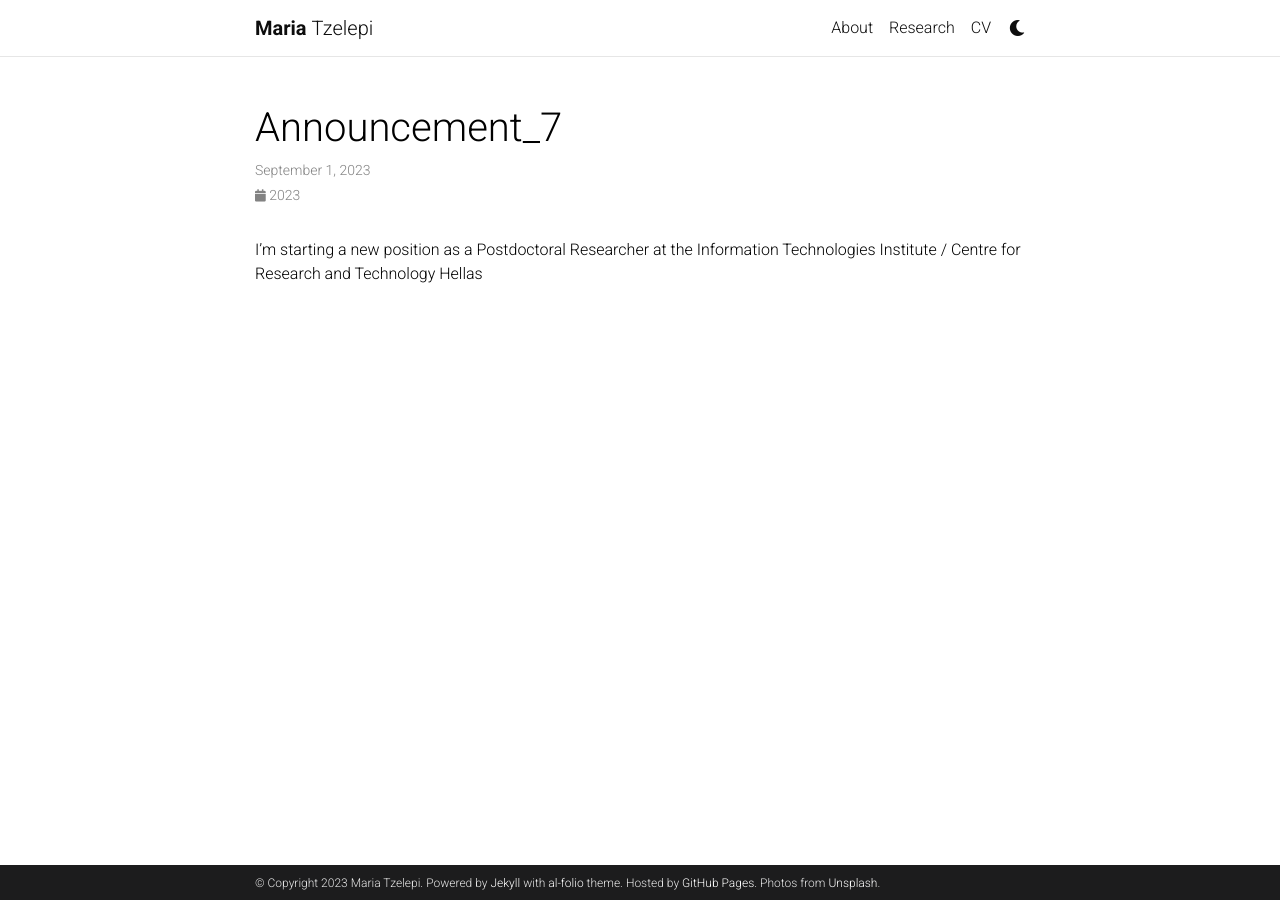
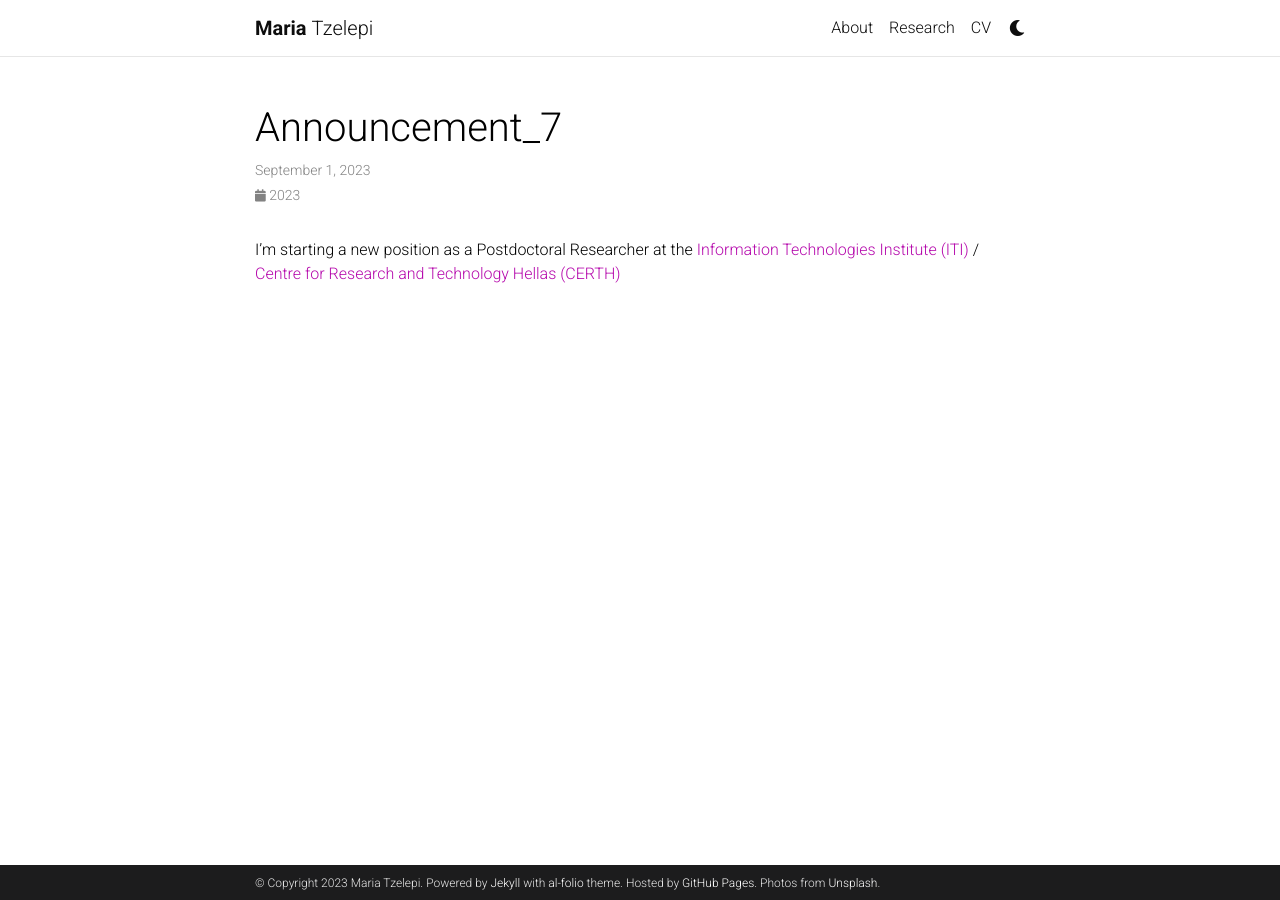
Before and after one commit to mtzelepi/mtzelepi.github.io, a Jekyll site: the page built from _news/announcement_7.md, in a window 1280 px wide. Built offline with Jekyll 4.4.1, drawn with Linux system fonts in a browser that asks for light colours; comment, search, counter and statistics services are not loaded; a style sheet for code colours, icons or effects is not loaded.

Commit message:
Update announcement_7.md

```diff
--- a/_news/announcement_7.md
+++ b/_news/announcement_7.md
@@ -4,4 +4,4 @@ date: 2023-09-01
 inline: true
 ---
 
-I'm starting a new position as a Postdoctoral Researcher at the Information Technologies Institute / Centre for Research and Technology Hellas
+I'm starting a new position as a Postdoctoral Researcher at the <a href="https://www.iti.gr/iti/en/home/"> Information Technologies Institute (ITI)</a> / <a href="https://www.certh.gr/root.el.aspx">Centre for Research and Technology Hellas (CERTH)</a>
```
